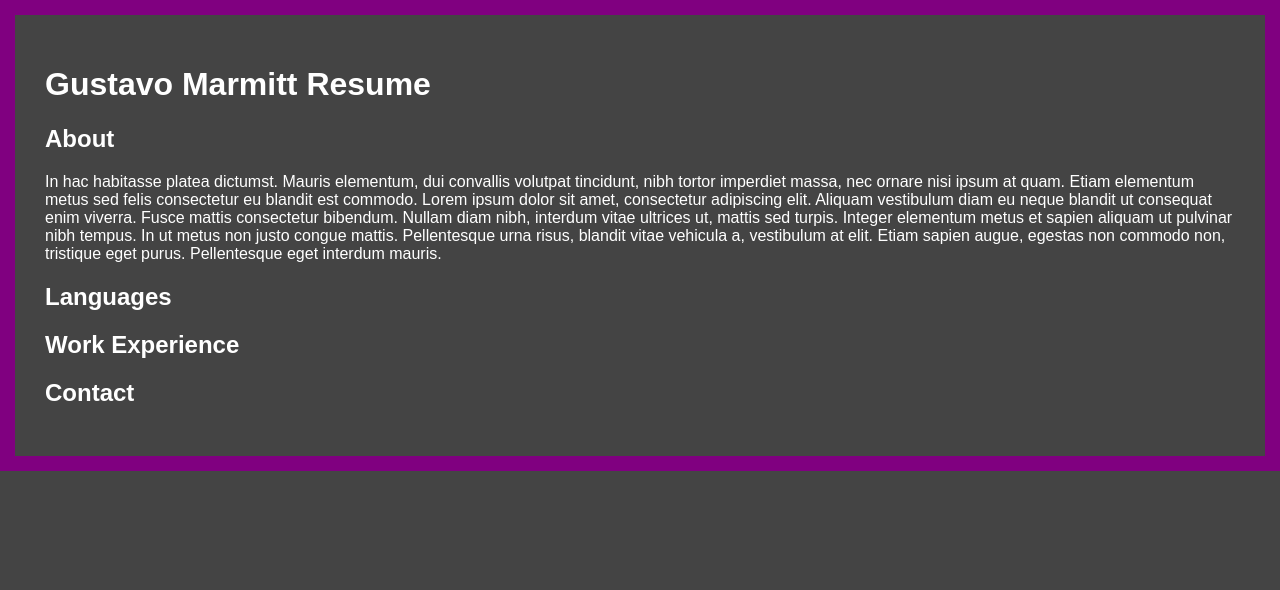
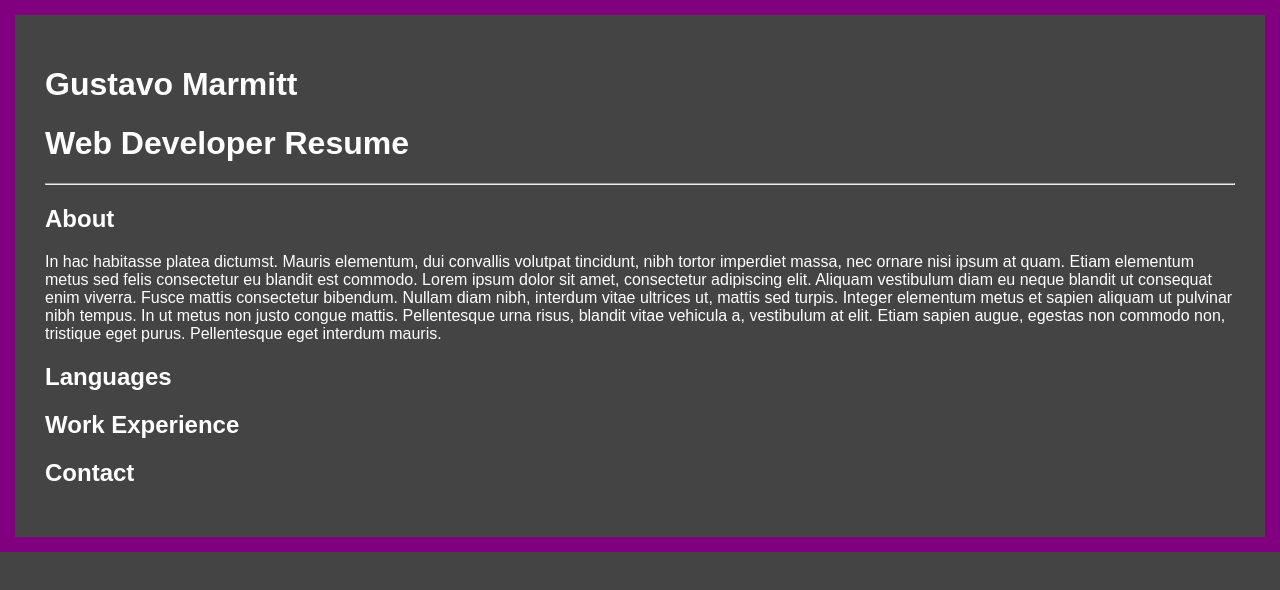
Before and after one commit to Gusmarmitt/resume, a plain HTML site: page index.html in a window 1280 px wide. Drawn offline with Linux system fonts and the light colour scheme.

Commit message:
Changed title

```diff
--- a/index.html
+++ b/index.html
@@ -7,7 +7,8 @@
 	<link rel="stylesheet" type="text/css" href="style.css" media="screen" />
 </head>
 <body>
-<h1>Gustavo Marmitt Resume</h1>
+<h1>Gustavo Marmitt</h1> <h1>Web Developer Resume</h1>
+<hr>
 <h2>About</h2>
 <p>
 	In hac habitasse platea dictumst. Mauris elementum, dui convallis volutpat tincidunt, nibh tortor imperdiet massa, nec ornare nisi ipsum at quam. Etiam elementum metus sed felis consectetur eu blandit est commodo. Lorem ipsum dolor sit amet, consectetur adipiscing elit. Aliquam vestibulum diam eu neque blandit ut consequat enim viverra. Fusce mattis consectetur bibendum. Nullam diam nibh, interdum vitae ultrices ut, mattis sed turpis. Integer elementum metus et sapien aliquam ut pulvinar nibh tempus. In ut metus non justo congue mattis. Pellentesque urna risus, blandit vitae vehicula a, vestibulum at elit. Etiam sapien augue, egestas non commodo non, tristique eget purus. Pellentesque eget interdum mauris.
```
